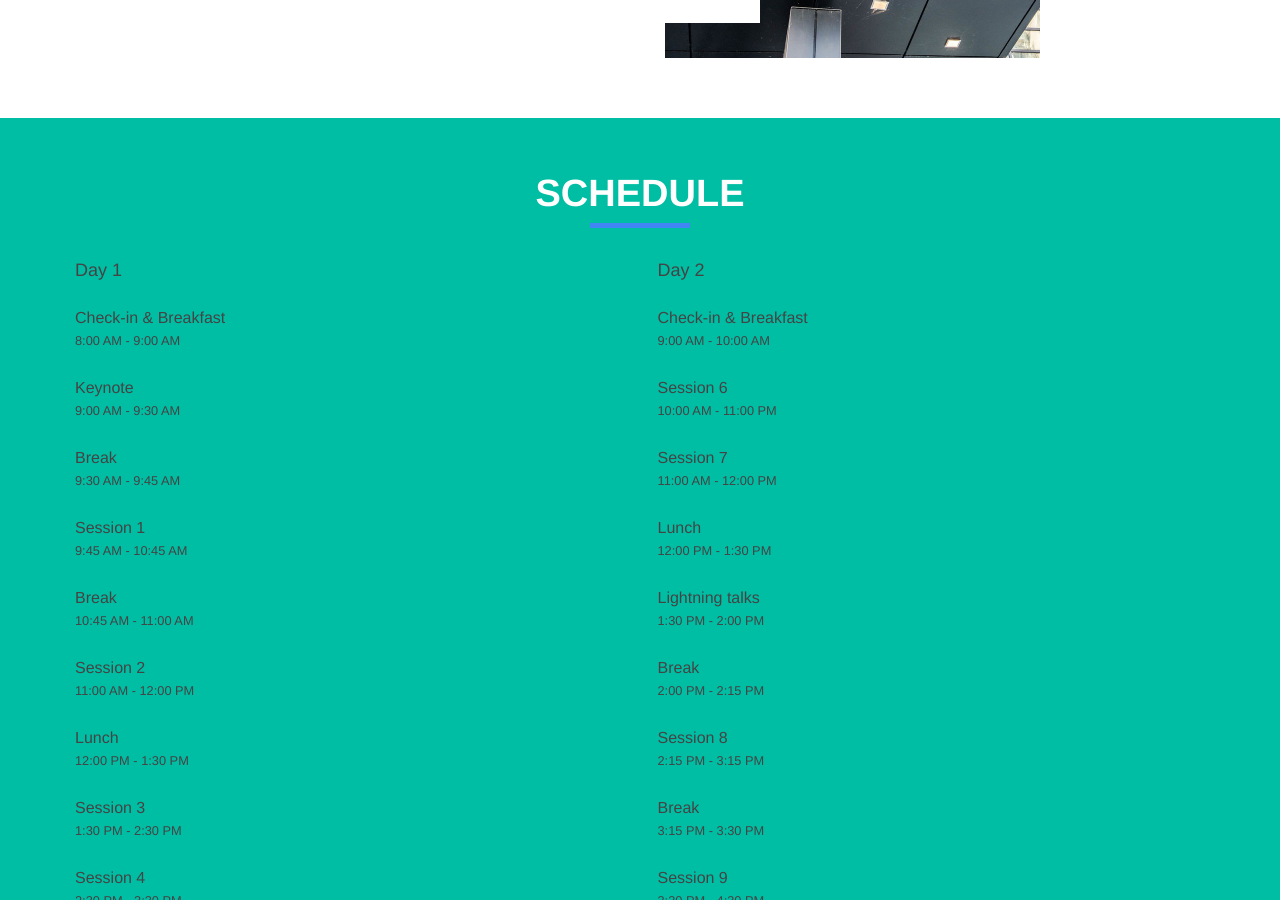
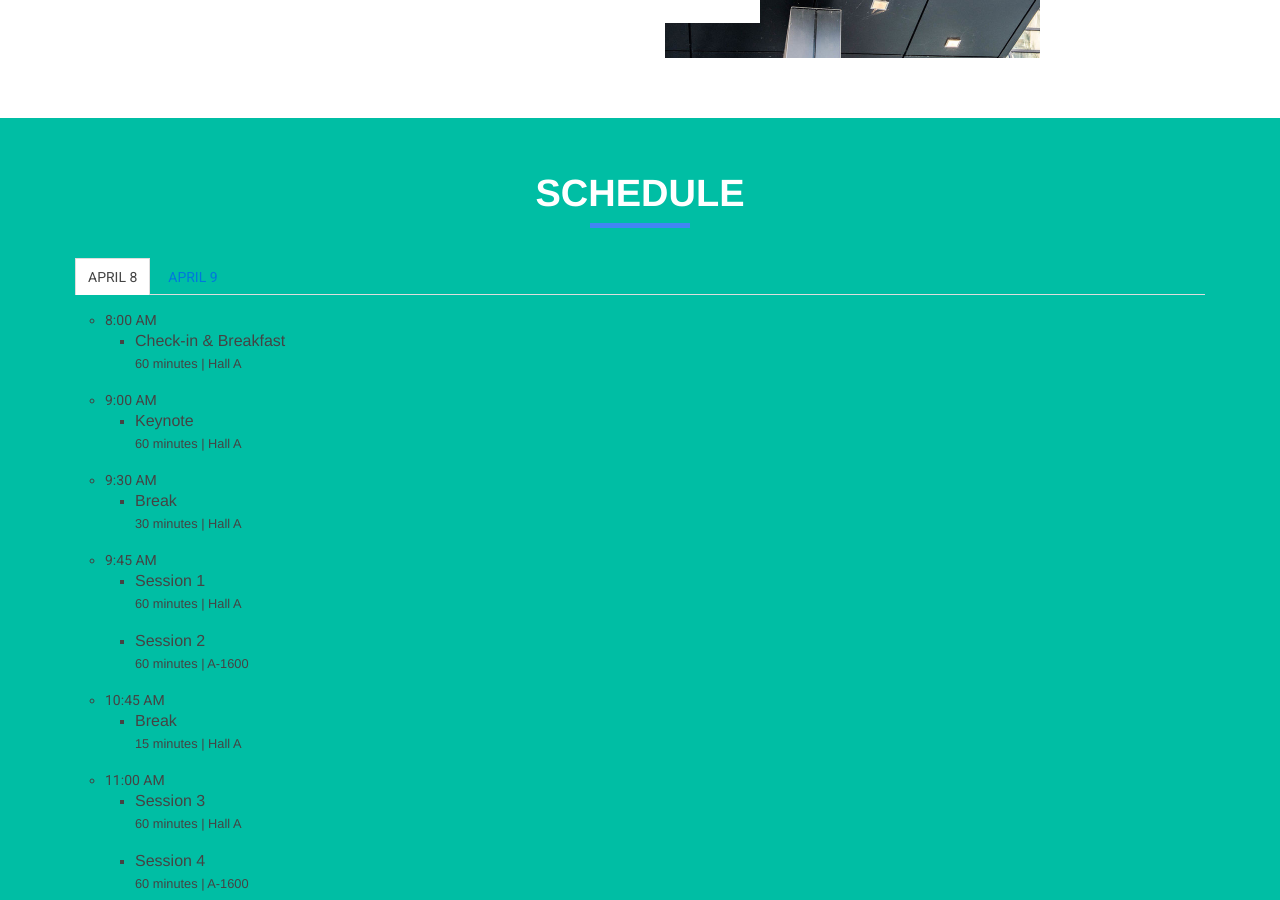
Before and after one commit to acaron/wtm-montreal-2017, a Jekyll site: the page built from index.html, in a window 1280 px wide and 900 px high, scrolled down 3021 px. Built offline with Jekyll 4.4.1, drawn with Linux system fonts in a browser that asks for light colours; nearby versions of some CDN libraries; some of the changed text lies outside the part shown.

Commit message:
New schedule and new sponsors

```diff
--- a/_data/schedule-day-1.yml
+++ b/_data/schedule-day-1.yml
@@ -1,59 +1,97 @@
-- time: 8:00 AM - 9:00 AM
-  speaker:
-  title: Check-in & Breakfast
-  description:
-
-- time: 9:00 AM - 9:30 AM
-  speaker:
-  title: Keynote
-  description:
-
-- time: 9:30 AM - 9:45 AM
-  speaker:
-  title: Break
-  description:
-
-- time: 9:45 AM - 10:45 AM
-  speaker:
-  title: Session 1
-  description:
-
-- time: 10:45 AM - 11:00 AM
-  speaker:
-  title: Break
-  description:
-
-- time: 11:00 AM - 12:00 PM
-  speaker:
-  title: Session 2
-  description:
-
-- time: 12:00 PM - 1:30 PM
-  speaker:
-  title: Lunch
-  description:
-
-- time: 1:30 PM - 2:30 PM
-  speaker:
-  title: Session 3
-  description:
-
-- time: 2:30 PM - 3:30 PM
-  speaker:
-  title: Session 4
-  description:
-
-- time: 3:30 PM - 4:00 PM
-  speaker:
-  title: Break
-  description:
-
-- time: 4:00 PM - 5:00 PM
-  speaker:
-  title: Session 5
-  description:
-
-- time: 5:00 PM - 6:00 PM
-  speaker:
-  title: Panel
-  description:
+"8:00 AM":
+  - speaker:
+    title: Check-in & Breakfast
+    description:
+    time: 60 minutes
+    room: Hall A
+"9:00 AM":
+  - speaker:
+    title: Keynote
+    description:
+    time: 60 minutes
+    room: Hall A
+"9:30 AM":
+  - speaker:
+    title: Break
+    description:
+    time: 30 minutes
+    room: Hall A
+"9:45 AM":
+  - speaker:
+    title: Session 1
+    description:
+    time: 60 minutes
+    room: Hall A
+  - speaker:
+    title: Session 2
+    description:
+    time: 60 minutes
+    room: A-1600
+"10:45 AM":
+  - speaker:
+    title: Break
+    description:
+    time: 15 minutes
+    room: Hall A
+"11:00 AM":
+  - speaker:
+    title: Session 3
+    description:
+    time: 60 minutes
+    room: Hall A
+  - speaker:
+    title: Session 4
+    description:
+    time: 60 minutes
+    room: A-1600
+"12:00 PM":
+  - speaker:
+    title: Lunch
+    description:
+    time: 90 minutes
+    room: Hall A
+"1:30 PM":
+  - speaker:
+    title: Session 5
+    description:
+    time: 60 minutes
+    room: Hall A
+  - speaker:
+    title: Session 6
+    description:
+    time: 60 minutes
+    room: A-1600
+"2:30 PM":
+  - speaker:
+    title: Session 7
+    description:
+    time: 60 minutes
+    room: Hall A
+  - speaker:
+    title: Session 8
+    description:
+    time: 60 minutes
+    room: A-1600
+"3:30 PM":
+  - speaker:
+    title: Break
+    description:
+    time: 30 minutes
+    room: Hall A
+"4:00 PM":
+  - speaker:
+    title: Session 9
+    description:
+    time: 60 minutes
+    room: Hall A
+  - speaker:
+    title: Session 10
+    description:
+    time: 60 minutes
+    room: A-1600
+"5:00 PM":
+  - speaker:
+    title: Panel
+    description:
+    time: 60 minutes
+    room: Hall A
--- a/_data/schedule-day-2.yml
+++ b/_data/schedule-day-2.yml
@@ -1,49 +1,80 @@
-- time: 9:00 AM - 10:00 AM
-  speaker:
-  title: Check-in & Breakfast
-  description:
-
-- time: 10:00 AM - 11:00 PM
-  speaker:
-  title: Session 6
-  description:
-
-- time: 11:00 AM - 12:00 PM
-  speaker:
-  title: Session 7
-  description:
-
-- time: 12:00 PM - 1:30 PM
-  speaker:
-  title: Lunch
-  description:
-
-- time: 1:30 PM - 2:00 PM
-  speaker:
-  title: Lightning talks
-  description:
-
-- time: 2:00 PM - 2:15 PM
-  speaker:
-  title: Break
-  description:
-
-- time: 2:15 PM - 3:15 PM
-  speaker:
-  title: Session 8
-  description:
-
-- time: 3:15 PM - 3:30 PM
-  speaker:
-  title: Break
-  description:
-
-- time: 3:30 PM - 4:30 PM
-  speaker:
-  title: Session 9
-  description:
-
-- time: 4:30 PM - 5:00 PM
-  speaker:
-  title: Closing
-  description:
+"9:00 AM":
+  - speaker:
+    title: Check-in & Breakfast
+    description:
+    time: 60 minutes
+    room: Hall A
+"10:00 AM":
+  - speaker:
+    title: Session 11
+    description:
+    time: 60 minutes
+    room: Hall A
+  - speaker:
+    title: Session 12
+    description:
+    time: 60 minutes
+    room: A-1600
+"11:00 AM":
+  - speaker:
+    title: Session 13
+    description:
+    time: 60 minutes
+    room: Hall A
+  - speaker:
+    title: Session 14
+    description:
+    time: 60 minutes
+    room: A-1600
+"12:00 PM":
+  - speaker:
+    title: Lunch
+    description:
+    time: 90 minutes
+    room: Hall A
+"1:30 PM":
+  - speaker:
+    title: Lightning talks
+    description:
+    time: 30 minutes
+    room: Hall A
+"2:00 PM":
+  - speaker:
+    title: Break
+    description:
+    time: 14 minutes
+    room: Hall A
+"2:15 PM":
+  - speaker:
+    title: Session 15
+    description:
+    time: 60 minutes
+    room: Hall A
+  - speaker:
+    title: Session 16
+    description:
+    time: 60 minutes
+    room: A-1600
+"3:15 PM":
+  - speaker:
+    title: Break
+    description:
+    time: 15 minutes
+    room: Hall A
+"3:30 PM":
+  - speaker:
+    title: Session 17
+    description:
+    time: 60 minutes
+    room: Hall A
+  - speaker:
+    title: Session 18
+    description:
+    time: 60 minutes
+    room: A-1600
+"4:30 PM":
+  - speaker:
+    title: Closing
+    description:
+    time: 30 minutes
+    room: Hall A
--- a/_data/sponsors-bronze.yml
+++ b/_data/sponsors-bronze.yml
@@ -0,0 +1,3 @@
+- image: reseau-ets.png
+  name: "Réseau ÉTS : Association des diplômés"
+  website: https://www.etsmtl.ca/entreprises-diplomes/diplomes/le-reseau-ets
--- a/_includes/day.html
+++ b/_includes/day.html
@@ -1,6 +1,6 @@
 <h4>
   {{ schedule.title }}<br>
-  <small>{{ schedule.time }}</small>
+  <small>{{ schedule.time }} | {{ schedule.room }}</small>
 </h4>
 
 {% if schedule.description %}
--- a/_includes/schedule.html
+++ b/_includes/schedule.html
@@ -2,22 +2,40 @@
   <div class="uk-container uk-container-center">
     <h2>Schedule</h2>
 
-    <div class="uk-grid">
-      <div class="uk-width-1-2">
-        <h3>Day 1</h3>
+    <ul class="uk-tab" data-uk-tab="{connect:'#schedule-tabs'}">
+      <li><a href="">APRIL 8</a></li>
+      <li><a href="">APRIL 9</a></li>
+    </ul>
 
-        {% for schedule in site.data.schedule-day-1 %}
-          {% include day.html %}
-        {% endfor %}
-      </div>
-
-      <div class="uk-width-1-2">
-        <h3>Day 2</h3>
-
-        {% for schedule in site.data.schedule-day-2 %}
-          {% include day.html %}
-        {% endfor %}
-      </div>
-    </div>
+    <ul id="schedule-tabs" class="uk-switcher uk-margin">
+      <li>
+        <ul class="schedule">
+          {% for time in site.data.schedule-day-1 %}
+            <li>
+              <span class="schedule-time">{{ time[0] }}</span>
+              <ul>
+                {% for schedule in time[1] %}
+                  <li>{% include day.html %}</li>
+                {% endfor %}
+              </ul>
+            </li>
+          {% endfor %}
+        </ul>
+      </li>
+      <li>
+        <ul class="schedule">
+          {% for time in site.data.schedule-day-2 %}
+            <li>
+              <span class="schedule-time">{{ time[0] }}</span>
+              <ul>
+                {% for schedule in time[1] %}
+                  <li>{% include day.html %}</li>
+                {% endfor %}
+              </ul>
+            </li>
+          {% endfor %}
+        </ul>
+      </li>
+    </ul>
   </div>
 </section>
```
Also changed, not shown: assets/images/sponsors/busbud.png, assets/images/sponsors/ecole-de-technologie-superieure.png, assets/images/sponsors/google-developers.png (deleted), assets/images/sponsors/reseau-ets.png (added), assets/images/sponsors/shopify.png.
